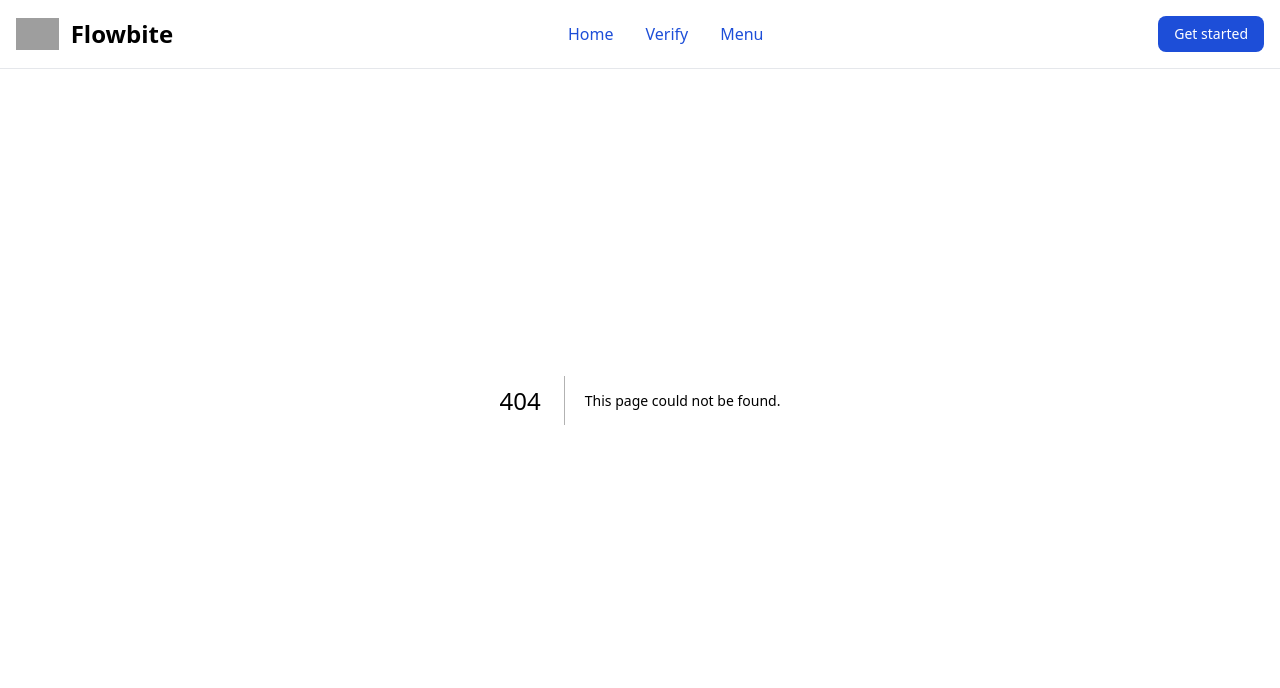
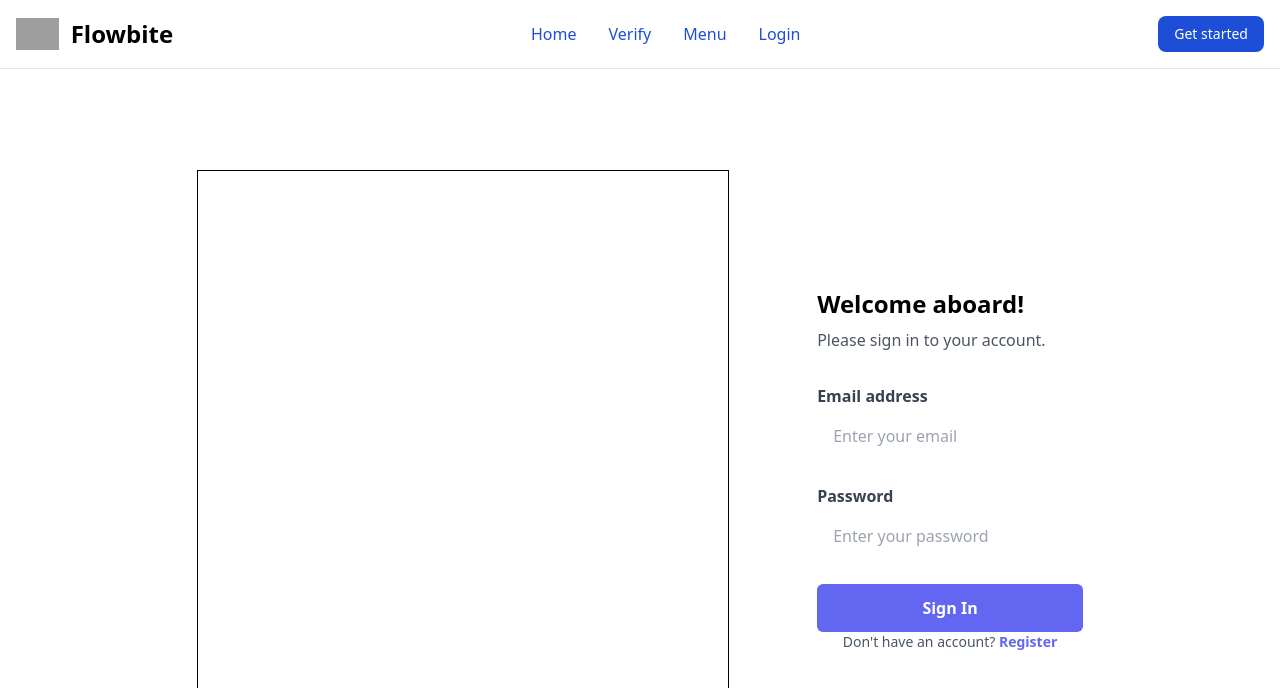
Before and after one commit to taimooransari/Software-Engineering-Project---Spring-2024, a Next.js app in the folder client/: page /authenticate in a window 1280 px wide. Before the commit this address had no page. Shown: the top 688 px of the page. Built offline with nearby package versions, Linux system fonts and the light colour scheme; grey boxes are pictures that could not be loaded.

Commit message:
login component and screen v0.1

```diff
--- /dev/null
+++ b/client/app/authenticate/page.tsx
@@ -0,0 +1,23 @@
+'use client';
+import React from "react";
+import MenuItem from "../components/MenuItem";
+import ShoppingCart from "../components/ShoppingCart";
+
+import Login from "../components/Login";
+
+
+const Index = () => {
+
+
+
+  return (
+    <div className="container mt-5 mb-5" style={{padding:"50px", display: "flex", justifyContent:"space-evenly", alignItems: "center"}}>
+      <div className="flex items-evenly">
+        <Login />
+
+      </div>
+    </div>
+  );
+};
+
+export default Index;
--- a/client/app/components/Nav.tsx
+++ b/client/app/components/Nav.tsx
@@ -87,6 +87,14 @@ export const Nav = () => {
                 Menu
               </Link>
             </li>
+            <li>
+              <Link
+                className="block py-2 px-3 text-white bg-blue-700 rounded md:bg-transparent md:text-blue-700 md:p-0 md:dark:text-blue-500"
+                href="/authenticate"
+              >
+                Login
+              </Link>
+            </li>
           </ul>
         </div>
       </div>
--- /dev/null
+++ b/client/app/components/login.js
@@ -0,0 +1,104 @@
+import Image from "next/image";
+import React from "react";
+
+export default function Login() {
+const [isLogin, setIsLogin] = React.useState(true);
+
+const switchLoginSignup = () => {setIsLogin(!isLogin)}
+    return (
+        <div className="flex flex-col justify-evenly md:flex-row md:h-screen">
+
+            <div className="flex items-center justify-center w-full md:w-1/2" >
+                {/* <Image src="/burger.jpeg" alt="Login Image" width={800} height={600} /> */}
+
+                {/* div with width 800 and height 600 */}
+                <div style={{ width: 800, height: 600, borderColor:"black", borderWidth:1, borderStyle:"solid" }}>
+
+                </div>
+            </div>
+
+            <div className="flex flex-col items-center justify-center w-full md:w-1/4">
+                <div className="w-full max-w-md space-y-8">
+                    <div>
+                        <h1 className="text-2xl font-bold">Welcome aboard!</h1>
+                        <p className="mt-2 text-gray-600">
+                            Please sign in to your account.
+                        </p>
+                    </div>
+                    <form className="mt-8 space-y-6">
+                        <div>
+                            <label htmlFor="email" className="block font-bold text-gray-700">
+                                Email address
+                            </label>
+                            <input
+                                id="email"
+                                type="email"
+                                placeholder="Enter your email"
+                                className="w-full px-4 py-3 mt-1 border-gray-300 rounded-md focus:border-indigo-500 focus:ring focus:ring-indigo-200"
+                                required
+                            />
+                        </div>
+                        <div>
+                            <label
+                                htmlFor="password"
+                                className="block font-bold text-gray-700"
+                            >
+                                Password
+                            </label>
+                            <input
+                                id="password"
+                                type="password"
+                                placeholder="Enter your password"
+                                className="w-full px-4 py-3 mt-1 border-gray-300 rounded-md focus:border-indigo-500 focus:ring focus:ring-indigo-200"
+                                required
+                            />
+                        </div>
+                        {isLogin ?
+                            <div>
+
+                                <button
+                                    type="submit"
+                                    className="w-full px-4 py-3 font-bold text-white bg-indigo-500 rounded-md hover:bg-indigo-600 focus:outline-none focus:shadow-outline-indigo focus:border-indigo-700"
+                                >
+                                    Sign In
+                                </button>
+                                <div>
+                                    <p className="text-sm text-center text-gray-600">
+                                        Don't have an account?{" "}
+                                        <a className="font-bold text-indigo-500" onClick={switchLoginSignup}>
+                                            Register
+                                        </a>
+                                    </p>
+                                </div>
+                            </div> :
+                            <div>
+
+
+                                <button
+                                    type="submit"
+                                    className="w-full px-4 py-3 font-bold text-white bg-blue-500 rounded-md hover:bg-indigo-600 focus:outline-none focus:shadow-outline-indigo focus:border-indigo-700"
+                                >
+                                    Register
+                                </button>
+                                <div>
+                                    <p className="text-sm text-center text-gray-600">
+                                        Already have an account?{" "}
+                                        <a onClick={switchLoginSignup} className="font-bold text-indigo-500">
+                                            Log In
+                                        </a>
+                                    </p>
+                                </div>
+                            </div>
+                        }
+
+
+
+
+
+
+                    </form>
+                </div>
+            </div>
+        </div>
+    );
+}
```
Also changed, not shown: client/public/burger.jpeg (added).
